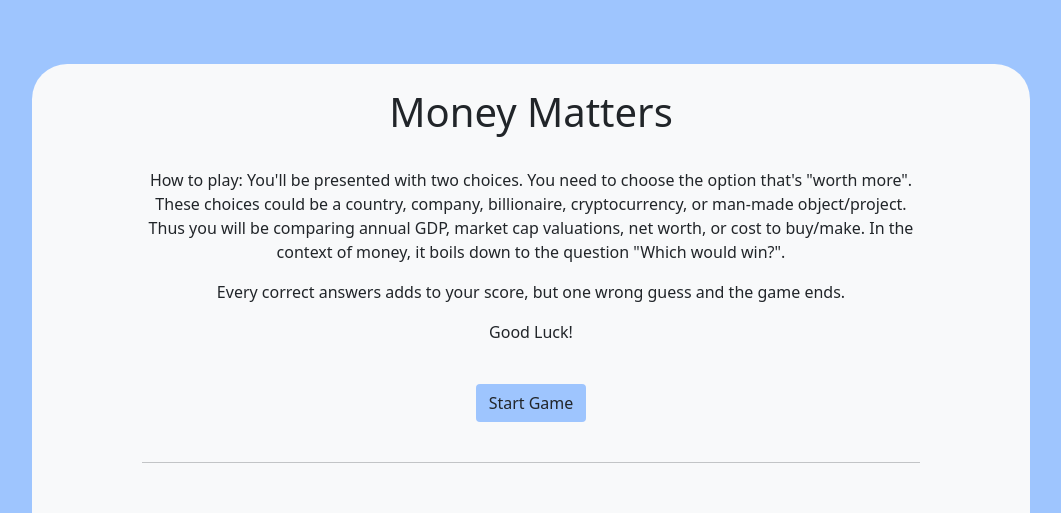
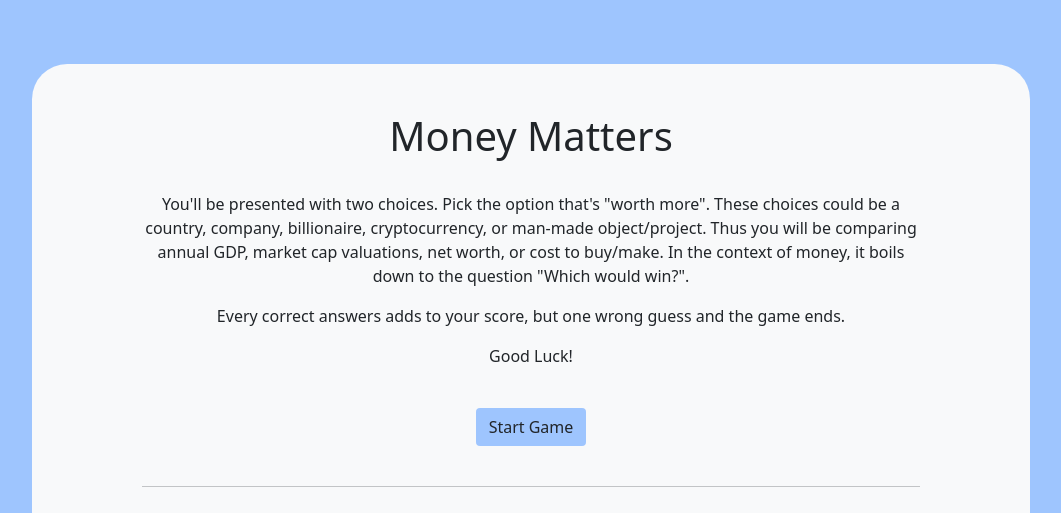
Before and after one commit to gregh13/CS50-Final-Project-Which-Would-Win, a Flask app: page / in a window 1280 px wide. Shown: the top 513 px of the page, without its empty margins (109-1170 px from the left). Run offline with Flask 2, Linux system fonts and the light colour scheme; data that the repository does not hold is empty.

Commit message:
front-end tweeks

```diff
--- a/templates/index.html
+++ b/templates/index.html
@@ -19,10 +19,11 @@
         <div class="text-center margin-gh soft-white rounded-gh">
             <div class="margin-gh">
                 <br>
+                <br>
                     <h1>Money Matters</h1>
                 <br>
                 <div style="margin: 0 0;">
-                    <p>How to play: You'll be presented with two choices. You need to choose the option that's "worth more".
+                    <p>You'll be presented with two choices. Pick the option that's "worth more".
                         These choices could be a country, company, billionaire, cryptocurrency, or man-made object/project.
                         Thus you will be comparing annual GDP, market cap valuations, net worth, or cost to buy/make.
                         In the context of money, it boils down to the question "Which would win?".</p>
```
